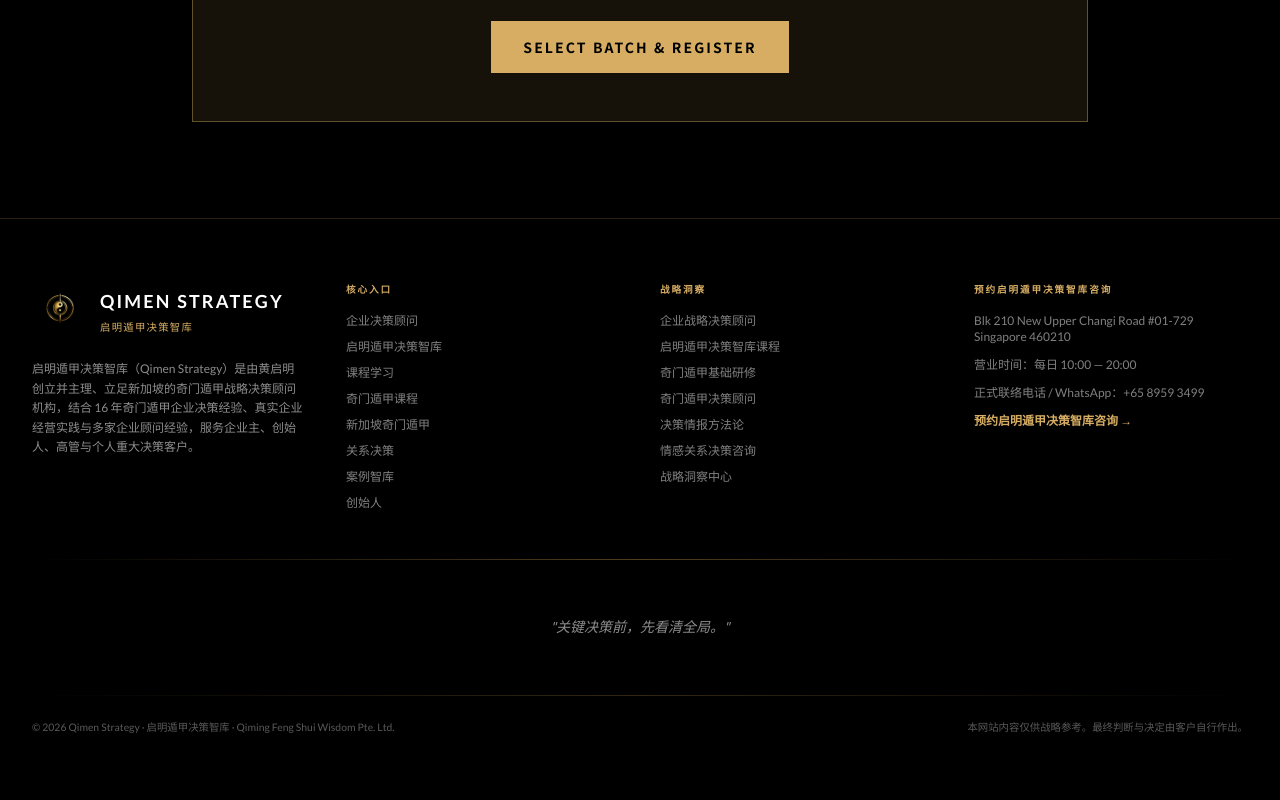
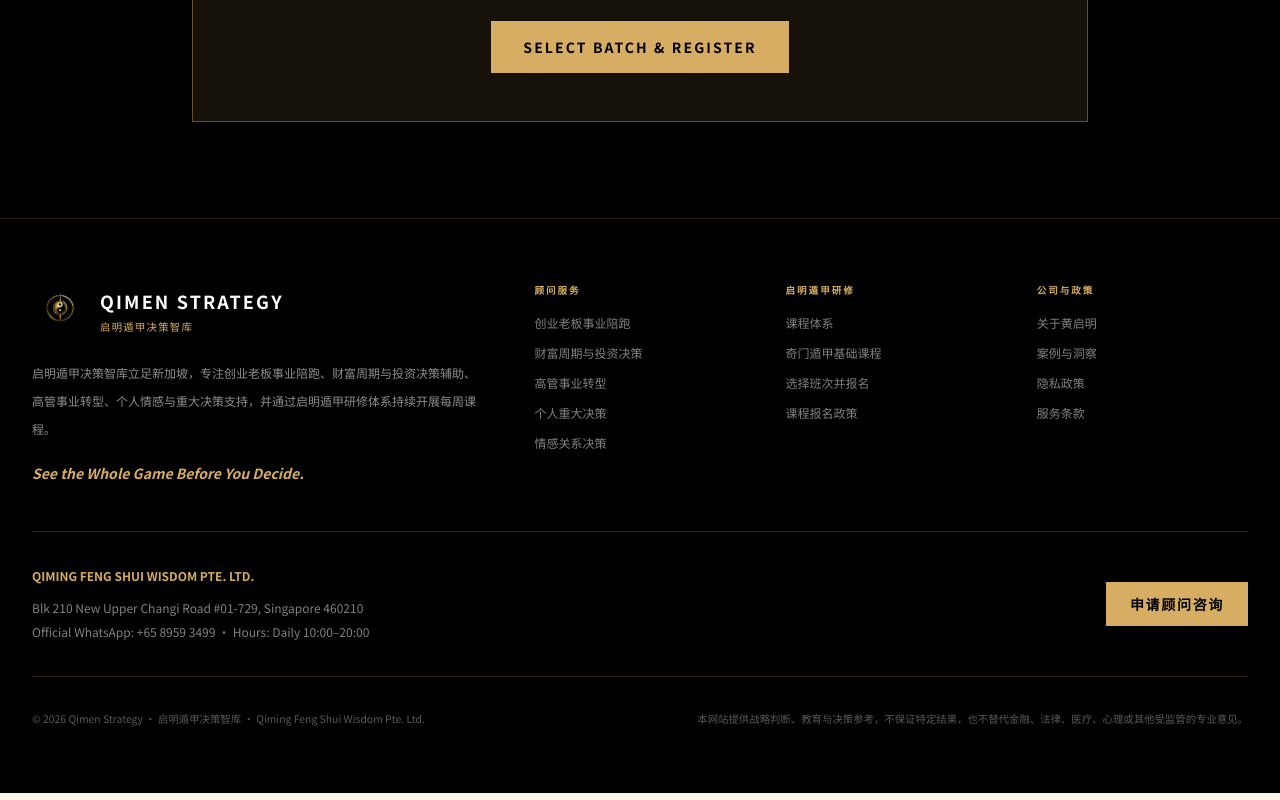
Before and after one commit to BODHIWONG/qmfeng-website, a Next.js app: page /courses in a window 1280 px wide. Shown: the part 2604-3404 px from the top of the page. Built offline with nearby package versions, Linux system fonts and the light colour scheme.

Commit message:
Align footer with advisory, academy and policy architecture

```diff
--- a/components/footer.tsx
+++ b/components/footer.tsx
@@ -1,30 +1,31 @@
 "use client";
 
+import Link from "next/link";
 import { useLanguage } from "@/contexts/language-context";
-import Link from "next/link";
 
 const LOGO_URL = "/logo-qimen-strategy.jpg";
 const WA_LINK = "https://wa.me/6589593499";
 
-const serviceLinks = [
-  { href: "/enterprise-strategic-advisory", zh: "企业决策顾问", en: "Enterprise Advisory" },
-  { href: "/qimen-strategy-business", zh: "启明遁甲决策智库", en: "Qimen Strategy" },
-  { href: "/courses", zh: "课程学习", en: "Courses" },
-  { href: "/qi-men-dun-jia-course-singapore", zh: "奇门遁甲课程", en: "Qi Men Dun Jia Course" },
-  { href: "/singapore-qi-men-dun-jia-consultant", zh: "新加坡奇门遁甲", en: "Qi Men Dun Jia Singapore" },
-  { href: "/relationship-clarity-reading-singapore", zh: "关系决策", en: "Relationship Decisions" },
-  { href: "/insights", zh: "案例智库", en: "Case Library" },
-  { href: "/founder", zh: "创始人", en: "Founder" },
+const advisoryLinks = [
+  { href: "/enterprise-strategic-advisory", zh: "创业老板事业陪跑", en: "Founder Business Advisory" },
+  { href: "/founder-wealth-investment-advisory", zh: "财富周期与投资决策", en: "Wealth & Investment Decisions" },
+  { href: "/executive-career-transition-advisory", zh: "高管事业转型", en: "Executive Career Transition" },
+  { href: "/decision", zh: "个人重大决策", en: "Major Personal Decisions" },
+  { href: "/relationship-clarity-reading-singapore", zh: "情感关系决策", en: "Relationship Decisions" },
 ];
 
-const insightLinks = [
-  { href: "/enterprise-strategic-advisory", zh: "企业战略决策顾问", en: "Enterprise Strategic Advisory" },
-  { href: "/courses", zh: "启明遁甲决策智库课程", en: "Qimen Strategy Courses" },
-  { href: "/qi-men-dun-jia-course-singapore", zh: "奇门遁甲基础研修", en: "Qi Men Dun Jia Foundation Course" },
-  { href: "/singapore-qi-men-dun-jia-consultant", zh: "奇门遁甲决策顾问", en: "Qi Men Dun Jia Consultant" },
-  { href: "/insights/qimen-strategy-is-decision-intelligence-not-fatalism", zh: "决策情报方法论", en: "Decision Intelligence" },
-  { href: "/relationship-clarity-reading-singapore", zh: "情感关系决策咨询", en: "Relationship Decision Clarity" },
-  { href: "/insights", zh: "战略洞察中心", en: "Strategic Insights" },
+const academyLinks = [
+  { href: "/courses", zh: "课程体系", en: "Course Pathways" },
+  { href: "/qi-men-dun-jia-course-singapore", zh: "奇门遁甲基础课程", en: "Qi Men Foundation Course" },
+  { href: "/course-registration?course=qimen-foundation&batch=2026-09-19", zh: "选择班次并报名", en: "Select Batch & Register" },
+  { href: "/course-policy", zh: "课程报名政策", en: "Course Registration Policy" },
+];
+
+const companyLinks = [
+  { href: "/founder", zh: "关于黄启明", en: "About Huang Qiming" },
+  { href: "/insights", zh: "案例与洞察", en: "Cases & Insights" },
+  { href: "/privacy", zh: "隐私政策", en: "Privacy Policy" },
+  { href: "/terms", zh: "服务条款", en: "Terms of Service" },
 ];
 
 export default function Footer() {
@@ -33,33 +34,29 @@ export default function Footer() {
   return (
     <footer className="border-t border-[#c89a45]/20 bg-black">
       <div className="container py-12 md:py-16">
-        <div className="mb-12 grid gap-10 md:grid-cols-4">
-          <div>
+        <div className="mb-12 grid gap-10 md:grid-cols-2 lg:grid-cols-5">
+          <div className="lg:col-span-2">
             <div className="mb-5 flex items-center gap-3">
               <img src={LOGO_URL} alt="Qimen Strategy and 启明遁甲决策智库 logo" className="h-14 w-14 object-contain" />
               <div>
-                <p className="text-lg font-bold uppercase tracking-[0.12em] text-white" style={{ fontFamily: "var(--font-lato), var(--font-noto-sans), sans-serif" }}>
-                  Qimen Strategy
-                </p>
+                <p className="text-lg font-bold uppercase tracking-[0.12em] text-white">Qimen Strategy</p>
                 <p className="mt-1 text-[0.65rem] tracking-[0.12em] text-[#d6ad63]">启明遁甲决策智库</p>
               </div>
             </div>
-
-            <p className="text-xs leading-relaxed text-white/55" style={{ fontFamily: "var(--font-lato), var(--font-noto-sans), sans-serif" }}>
+            <p className="max-w-md text-xs leading-7 text-white/55">
               {t(
-                "启明遁甲决策智库（Qimen Strategy）是由黄启明创立并主理、立足新加坡的奇门遁甲战略决策顾问机构，结合 16 年奇门遁甲企业决策经验、真实企业经营实践与多家企业顾问经验，服务企业主、创始人、高管与个人重大决策客户。",
-                "Qimen Strategy is a Singapore-based strategic decision advisory practice founded and led by Huang Qiming. It combines 16 years of Qi Men Dun Jia business advisory experience, practical business operating insight and strategic advisory work for multiple companies."
+                "启明遁甲决策智库立足新加坡，专注创业老板事业陪跑、财富周期与投资决策辅助、高管事业转型、个人情感与重大决策支持，并通过启明遁甲研修体系持续开展每周课程。",
+                "Qimen Strategy is a Singapore-based strategic decision advisory practice supporting founders, entrepreneurs, executives and individuals before major business, investment, career and life decisions. Qimen Strategy Academy provides structured weekly Qi Men Dun Jia courses."
               )}
             </p>
+            <p className="mt-5 text-sm font-semibold italic text-[#d6ad63]">See the Whole Game Before You Decide.</p>
           </div>
 
           <div>
-            <p className="mb-4 text-[0.6rem] font-bold uppercase tracking-[0.2em] text-[#d6ad63]" style={{ fontFamily: "var(--font-lato), sans-serif" }}>
-              {t("核心入口", "Core Pages")}
-            </p>
+            <p className="mb-4 text-[0.6rem] font-bold uppercase tracking-[0.2em] text-[#d6ad63]">{t("顾问服务", "Advisory")}</p>
             <div className="space-y-2.5">
-              {serviceLinks.map((link, index) => (
-                <Link key={`${link.href}-${index}`} href={link.href} className="block text-xs text-white/50 transition-colors duration-300 hover:text-[#d6ad63]" style={{ fontFamily: "var(--font-lato), var(--font-noto-sans), sans-serif" }}>
+              {advisoryLinks.map((link) => (
+                <Link key={link.href} href={link.href} className="block text-xs leading-5 text-white/50 transition-colors hover:text-[#d6ad63]">
                   {t(link.zh, link.en)}
                 </Link>
               ))}
@@ -67,12 +64,10 @@ export default function Footer() {
           </div>
 
           <div>
-            <p className="mb-4 text-[0.6rem] font-bold uppercase tracking-[0.2em] text-[#d6ad63]" style={{ fontFamily: "var(--font-lato), sans-serif" }}>
-              {t("战略洞察", "Strategic Insights")}
-            </p>
+            <p className="mb-4 text-[0.6rem] font-bold uppercase tracking-[0.2em] text-[#d6ad63]">{t("启明遁甲研修", "Academy")}</p>
             <div className="space-y-2.5">
-              {insightLinks.map((link) => (
-                <Link key={link.href} href={link.href} className="block text-xs text-white/50 transition-colors duration-300 hover:text-[#d6ad63]" style={{ fontFamily: "var(--font-lato), var(--font-noto-sans), sans-serif" }}>
+              {academyLinks.map((link) => (
+                <Link key={link.href} href={link.href} className="block text-xs leading-5 text-white/50 transition-colors hover:text-[#d6ad63]">
                   {t(link.zh, link.en)}
                 </Link>
               ))}
@@ -80,30 +75,43 @@ export default function Footer() {
           </div>
 
           <div>
-            <p className="mb-4 text-[0.6rem] font-bold uppercase tracking-[0.2em] text-[#d6ad63]" style={{ fontFamily: "var(--font-lato), sans-serif" }}>
-              {t("预约启明遁甲决策智库咨询", "Book Qimen Strategy Advisory")}
-            </p>
-            <div className="space-y-3 text-xs text-white/50" style={{ fontFamily: "var(--font-lato), var(--font-noto-sans), sans-serif" }}>
-              <p>Blk 210 New Upper Changi Road #01-729<br />Singapore 460210</p>
-              <p>{t("营业时间：每日 10:00 — 20:00", "Hours: Daily 10:00 — 20:00")}</p>
-              <p>{t("正式联络电话 / WhatsApp：+65 8959 3499", "Official Phone / WhatsApp: +65 8959 3499")}</p>
-              <a href={`${WA_LINK}?text=${encodeURIComponent("Hello Qimen Strategy, I would like to book a Qi Men Dun Jia business decision advisory session in Singapore.")}`} target="_blank" rel="noopener noreferrer" className="inline-block font-semibold text-[#d6ad63] transition-colors duration-300 hover:text-[#f4dfb0]">
-                {t("预约启明遁甲决策智库咨询", "Book Qimen Strategy Advisory")} →
-              </a>
+            <p className="mb-4 text-[0.6rem] font-bold uppercase tracking-[0.2em] text-[#d6ad63]">{t("公司与政策", "Company & Policies")}</p>
+            <div className="space-y-2.5">
+              {companyLinks.map((link) => (
+                <Link key={link.href} href={link.href} className="block text-xs leading-5 text-white/50 transition-colors hover:text-[#d6ad63]">
+                  {t(link.zh, link.en)}
+                </Link>
+              ))}
             </div>
           </div>
         </div>
 
-        <div className="mb-8 h-px bg-gradient-to-r from-transparent via-[#c89a45]/40 to-transparent" />
-        <div className="mb-8 py-6 text-center">
-          <p className="text-sm italic leading-relaxed text-white/55" style={{ fontFamily: "var(--font-lato), var(--font-noto-sans), sans-serif" }}>
-            {t('"关键决策前，先看清全局。"', '"See the Whole Game Before You Decide."')}
+        <div className="grid gap-7 border-y border-[#c89a45]/20 py-8 md:grid-cols-2 md:items-center">
+          <div className="text-xs leading-6 text-white/50">
+            <p className="font-semibold text-[#d6ad63]">QIMING FENG SHUI WISDOM PTE. LTD.</p>
+            <p className="mt-2">Blk 210 New Upper Changi Road #01-729, Singapore 460210</p>
+            <p>Official WhatsApp: +65 8959 3499 · Hours: Daily 10:00–20:00</p>
+          </div>
+          <div className="md:text-right">
+            <a
+              href={`${WA_LINK}?text=${encodeURIComponent("Hello Qimen Strategy, I would like to apply for a private strategic advisory consultation.")}`}
+              target="_blank"
+              rel="noopener noreferrer"
+              className="inline-flex bg-[#d6ad63] px-6 py-3 text-sm font-bold uppercase tracking-[0.12em] text-black hover:bg-[#f4dfb0]"
+            >
+              {t("申请顾问咨询", "Apply for Advisory")}
+            </a>
+          </div>
+        </div>
+
+        <div className="flex flex-col items-center justify-between gap-4 pt-8 text-center text-[0.65rem] leading-5 text-white/35 md:flex-row md:text-left">
+          <p>© {new Date().getFullYear()} Qimen Strategy · 启明遁甲决策智库 · Qiming Feng Shui Wisdom Pte. Ltd.</p>
+          <p className="max-w-2xl md:text-right">
+            {t(
+              "本网站提供战略判断、教育与决策参考，不保证特定结果，也不替代金融、法律、医疗、心理或其他受监管的专业意见。",
+              "This website provides strategic decision support and education. No specific outcome is guaranteed, and it does not replace financial, legal, medical, psychological or other regulated professional advice."
+            )}
           </p>
-        </div>
-        <div className="mb-6 h-px bg-gradient-to-r from-transparent via-[#c89a45]/25 to-transparent" />
-        <div className="flex flex-col items-center justify-between gap-3 text-[0.65rem] text-white/35 md:flex-row" style={{ fontFamily: "var(--font-lato), sans-serif" }}>
-          <p>© {new Date().getFullYear()} Qimen Strategy · 启明遁甲决策智库 · Qiming Feng Shui Wisdom Pte. Ltd.</p>
-          <p>{t("本网站内容仅供战略参考。最终判断与决定由客户自行作出。", "Content on this website is for strategic reference only. Final judgment and decisions remain the client’s own responsibility.")}</p>
         </div>
       </div>
     </footer>
```
